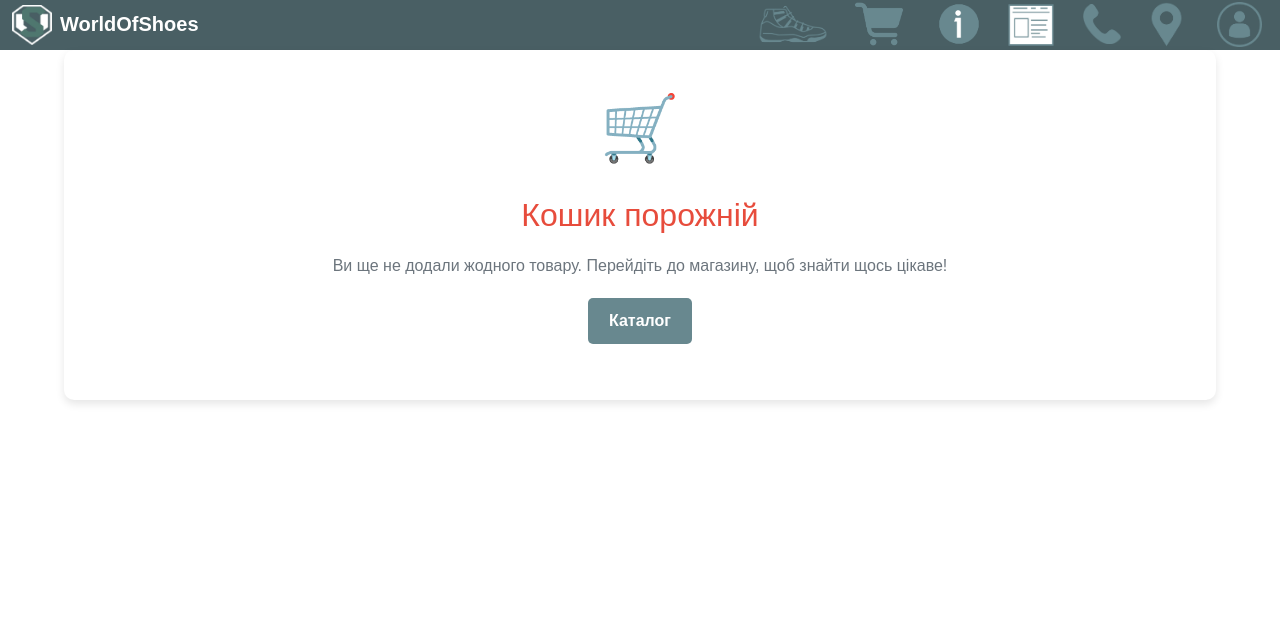
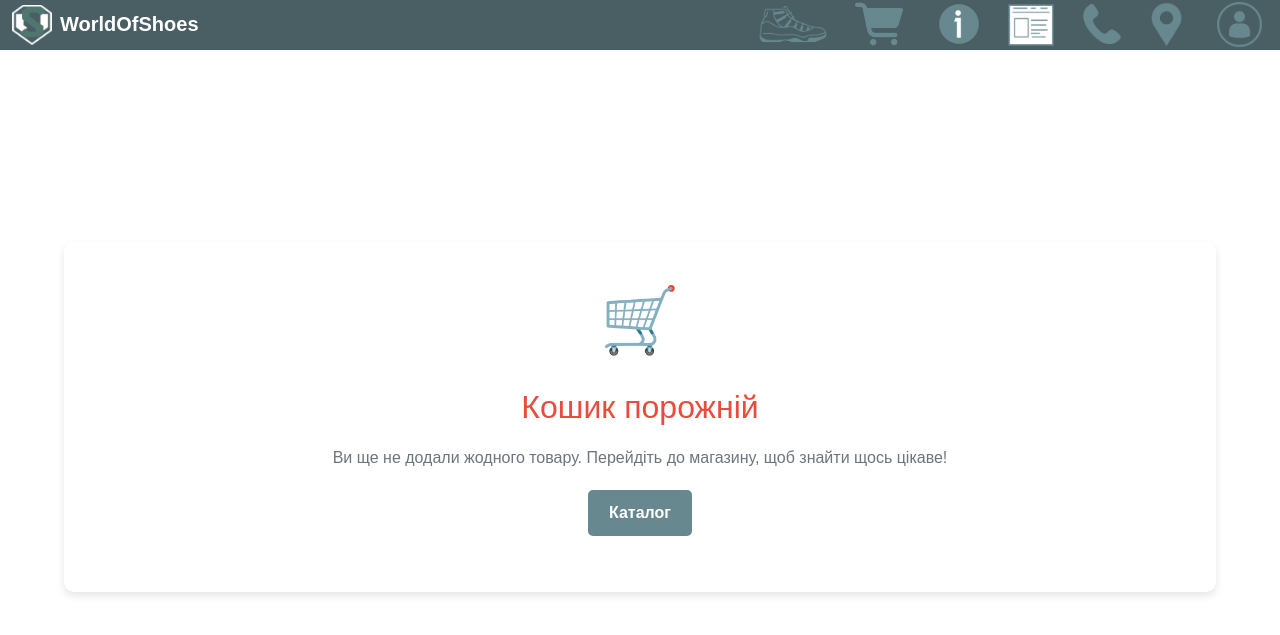
Before and after one commit to elnestt/WorldOfShoes, a Flask app: page /cart in a window 1280 px wide. Shown: the top 635 px of the page. Run offline with Flask 3, Linux system fonts and the light colour scheme; some libraries are stand-ins or nearby versions.

Commit message:
фікс корзинки

```diff
--- a/flaskProject/templates/cart.html
+++ b/flaskProject/templates/cart.html
@@ -59,6 +59,7 @@ img {
             margin-top: -95%;
             margin-left: 33%;
             margin: 0 auto;
+
         }
         .empty-cart-container h1 {
             font-size: 2rem;
@@ -92,6 +93,7 @@ img {
 </style>
 
 {% if cart %}
+    <div style="margin-top: 10%;">
         <table class="w-full mb-4" style="margin-left: 5%;">
             <thead>
                 <tr>
@@ -112,6 +114,7 @@ img {
                 {% endfor %}
             </tbody>
         </table>
+
         <p class="text-xl font-bold mb-4" style="margin-left: 5%;">Загальна вартість: {{ total }} грн</p>
         <form action="{{ url_for('catalog.checkout') }}" method="post">
             <div class="mb-4" style="margin-left: 5%;">
@@ -124,14 +127,17 @@ img {
             </div>
             <button type="submit" class=" text-white px-4 py-2 rounded " style="background-color: rgb(73, 95, 100); margin-left: 5%; width: 200px; height: 80px;">Оплатити замовлення</button>
         </form>
+    </div>
 {% else %}
 <body class="empty-cart-page" >
+<div style="margin-top: 15%;">
     <div class="empty-cart-container">
         <div class="icon">🛒</div>
         <h1>Кошик порожній</h1>
         <p>Ви ще не додали жодного товару. Перейдіть до магазину, щоб знайти щось цікаве!</p>
         <a href="/catalog" class="btn">Каталог</a>
     </div>
+</div>
 </body>
 {% endif %}
 {% endblock %}
```
Lines whose indentation alone changed are shown as unchanged.
